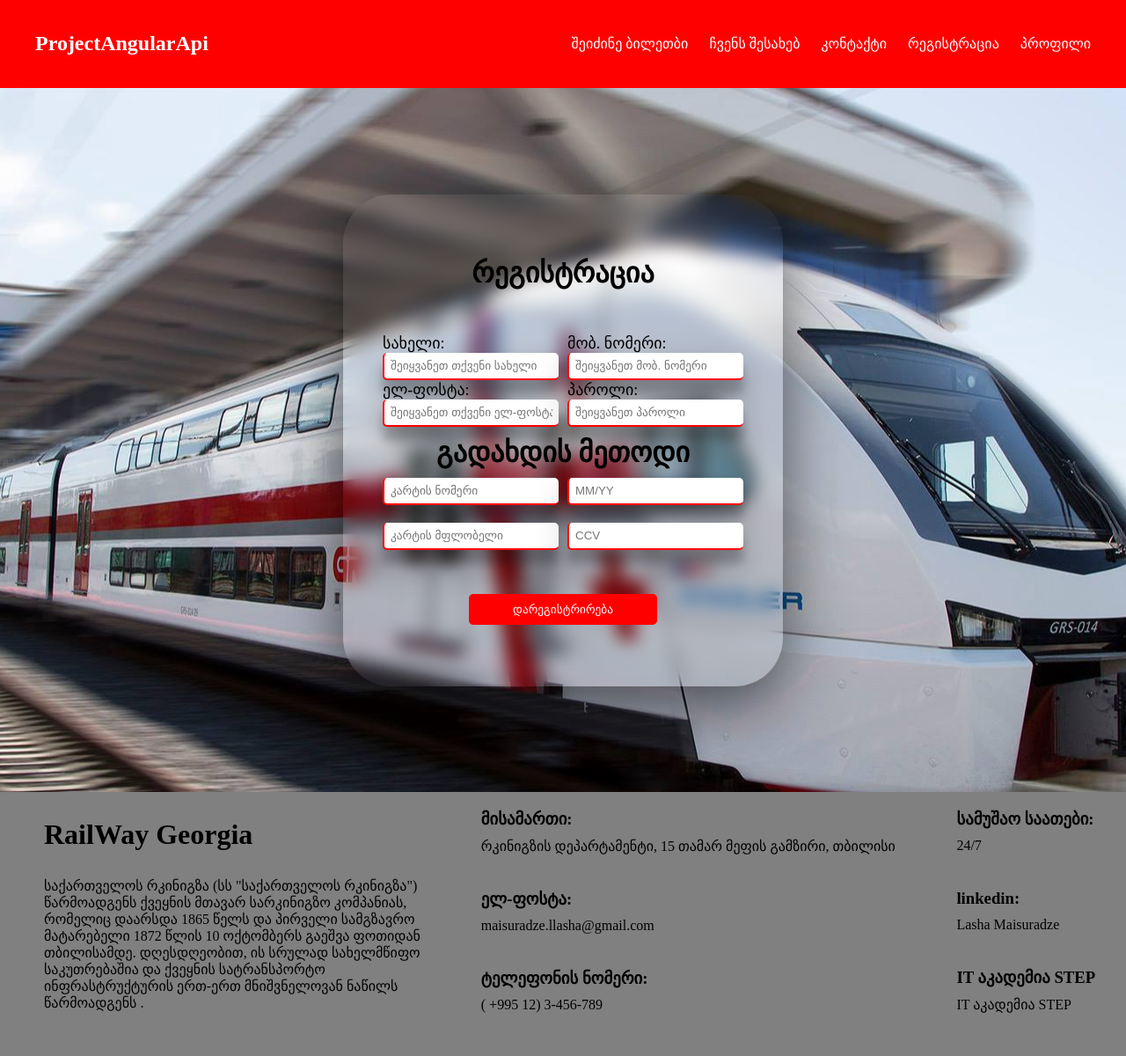
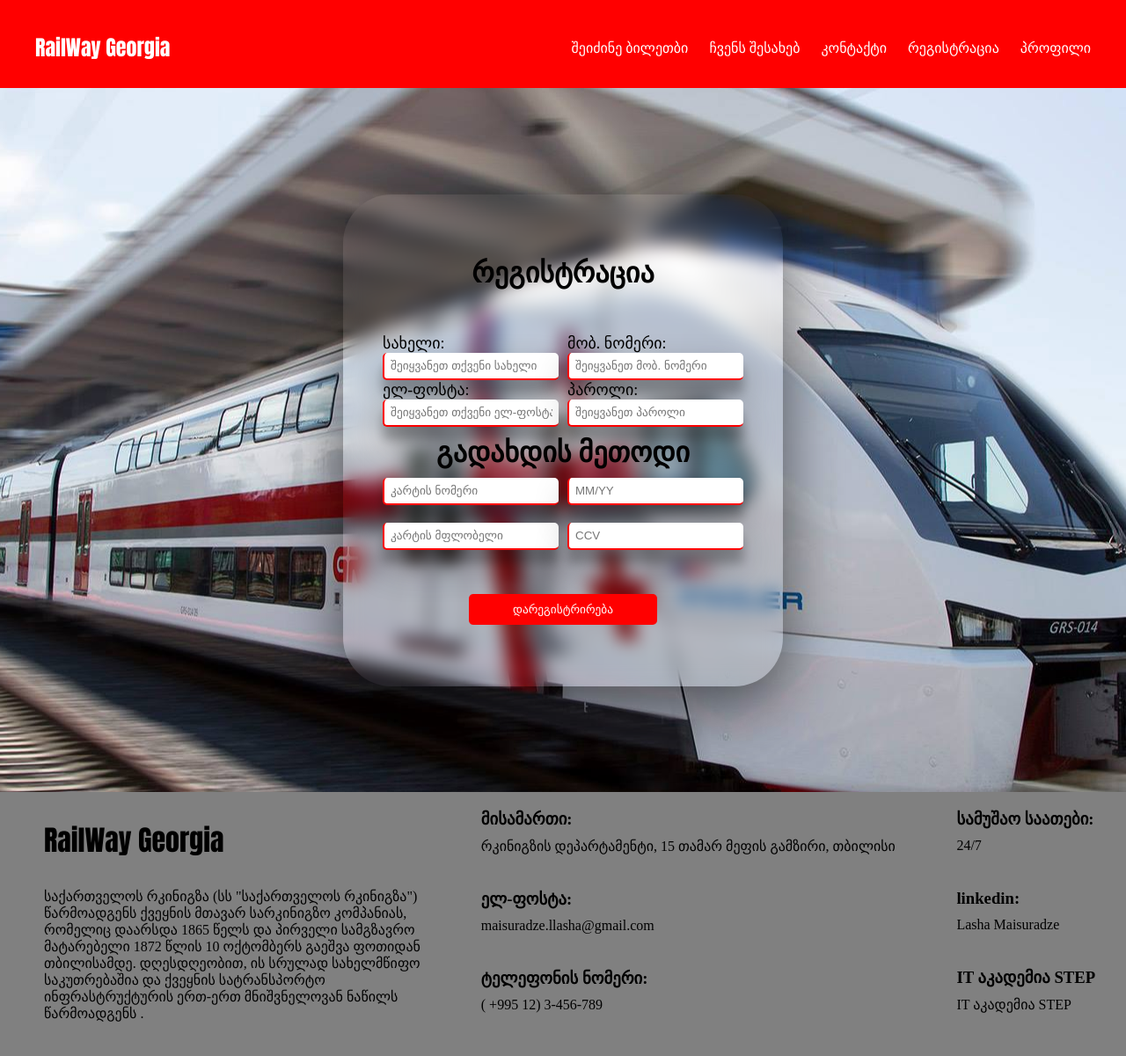
Before and after one commit to lashamm/projectAngular, an Angular app in the folder AngularProject/: page /profile in a window 1280 px wide. Shown: the whole page at 88% size. Built offline with nearby package versions, Linux system fonts and the light colour scheme.

Commit message:
almost done

```diff
--- a/AngularProject/src/app/about/about.component.html
+++ b/AngularProject/src/app/about/about.component.html
@@ -1,6 +1,6 @@
 <main>
     <div class="info">
-    <h1>RailWay Georgia</h1>
+    <h1 class="anton-regular">RailWay Georgia</h1>
     <p>საქართველოს რკინიგზა (სს "საქართველოს რკინიგზა") წარმოადგენს ქვეყნის მთავარ სარკინიგზო კომპანიას, რომელიც დაარსდა 1865 წელს და პირველი სამგზავრო მატარებელი 1872 წლის 10 ოქტომბერს გაეშვა ფოთიდან თბილისამდე. დღესდღეობით, ის სრულად სახელმწიფო საკუთრებაშია და ქვეყნის სატრანსპორტო ინფრასტრუქტურის ერთ-ერთ მნიშვნელოვან ნაწილს წარმოადგენს .</p>
     <h1>📊 ძირითადი ფაქტები და ინფრასტრუქტურა</h1>
     <ul>
@@ -12,7 +12,7 @@
         <li><strong>მაქსიმალური ქანობი:</strong> 3.7%</li>
         <li><strong>მინიმალური რადიუსი:</strong> 160 მ </li>
     </ul>
-    <h1>🚆 სამგზავრო და სატვირთო მომსახურება</h1>
+    <h1 class="anton-regular">🚆 სამგზავრო და სატვირთო მომსახურება</h1>
     <p>საქართველოს რკინიგზა უზრუნველყოფს როგორც შიდა, ასევე საერთაშორისო სამგზავრო და სატვირთო გადაზიდვებს. პოპულარული მიმართულებები მოიცავს თბილისი-ბათუმის ხაზს, სადაც გამოიყენება თანამედროვე ორსართულიანი მატარებლები Stadler-ისგან, მაქსიმალური სიჩქარით 160 კმ/სთ. სატვირთო გადაზიდვები წარმოადგენს კომპანიის შემოსავლის ძირითად წყაროს, სადაც 95%-ზე მეტი შემოსავალი მოდის სატვირთო ოპერაციებიდან, მათ შორის ნავთობის და სხვა ტვირთების ტრანზიტით .</p>
 </div>
     <div class="imgs">
--- a/AngularProject/src/app/about/about.component.scss
+++ b/AngularProject/src/app/about/about.component.scss
@@ -25,6 +25,13 @@ main{
     }
 }
 
+.anton-regular {
+  font-family: "Anton", sans-serif;
+  font-weight: 400;
+  font-style: normal;
+}
+
+
 @media screen and (max-width:1087px) {
     .info{
         width: 100% !important;
--- a/AngularProject/src/app/footer/footer.component.html
+++ b/AngularProject/src/app/footer/footer.component.html
@@ -1,7 +1,7 @@
 
 <div class="footParent">
 <div class="lilInfo">
-<h1>RailWay Georgia</h1>
+<h1 class="anton-regular">RailWay Georgia</h1>
     <p>საქართველოს რკინიგზა (სს "საქართველოს რკინიგზა") წარმოადგენს ქვეყნის მთავარ სარკინიგზო კომპანიას, რომელიც დაარსდა 1865 წელს და პირველი სამგზავრო მატარებელი 1872 წლის 10 ოქტომბერს გაეშვა ფოთიდან თბილისამდე. დღესდღეობით, ის სრულად სახელმწიფო საკუთრებაშია და ქვეყნის სატრანსპორტო ინფრასტრუქტურის ერთ-ერთ მნიშვნელოვან ნაწილს წარმოადგენს .</p>
 </div>
 <main>
--- a/AngularProject/src/app/footer/footer.component.scss
+++ b/AngularProject/src/app/footer/footer.component.scss
@@ -9,6 +9,11 @@ background-color: grey;
     gap:30px;
     padding-top:30px;
     padding-left: 50px;
+}
+.anton-regular {
+  font-family: "Anton", sans-serif;
+  font-weight: 400;
+  font-style: normal;
 }
 main{
     width: 60%;
--- a/AngularProject/src/app/header/header.component.html
+++ b/AngularProject/src/app/header/header.component.html
@@ -1,6 +1,6 @@
 <header class="header">
         <div class="header__container">
-            <a routerLink="/home" class="header__logo">ProjectAngularApi</a>
+            <a routerLink="/home" class="header__logo anton-regular">RailWay Georgia</a>
 
             <button (click)="togleBurger()" class="header__burger" aria-label="Toggle Menu">
                 <span class="header__burger-line"></span>
--- a/AngularProject/src/app/header/header.component.scss
+++ b/AngularProject/src/app/header/header.component.scss
@@ -127,3 +127,11 @@ $transition-speed: 0.3s;
         }
     }
 }
+
+
+
+.anton-regular {
+  font-family: "Anton", sans-serif;
+  font-weight: 400;
+  font-style: normal;
+}
--- a/AngularProject/src/app/profile/profile.component.ts
+++ b/AngularProject/src/app/profile/profile.component.ts
@@ -34,7 +34,7 @@ click(){
 this.cardOwner == '' ||
   this.expData == '' ||
       this.ccv == '' ){
-        Swal.fire("შეავსეთ ყველა ველი");
+        // Swal.fire("შეავსეთ ყველა ველი");
   }
   else{
   this.userObj.push({
@@ -43,7 +43,7 @@ this.cardOwner == '' ||
     'num': this.num,
     'pass': this.pass
   })
-  Swal.fire("თქვენ წარმატებით დარეგისტრირდით");
+  // Swal.fire("თქვენ წარმატებით დარეგისტრირდით");
   this.auth.auth()
   console.log(this.userObj)
   localStorage.setItem('userObj',JSON.stringify(this.userObj))
--- a/AngularProject/src/index.html
+++ b/AngularProject/src/index.html
@@ -6,10 +6,14 @@
   <base href="/">
   <meta name="viewport" content="width=device-width, initial-scale=1">
   <link rel="icon" type="image/x-icon" href="favicon.ico">
-  <!-- <link rel="stylesheet" href="sweetalert2.min.css"> -->
+  <link rel="preconnect" href="https://fonts.googleapis.com">
+<link rel="preconnect" href="https://fonts.gstatic.com" crossorigin>
+<link href="https://fonts.googleapis.com/css2?family=Anton&display=swap" rel="stylesheet">
+<link href="https://unpkg.com/aos@2.3.1/dist/aos.css" rel="stylesheet">
 </head>
 <body>
   <app-root></app-root>
   <script src="https://cdn.jsdelivr.net/npm/sweetalert2@11"></script>
+  <script src="https://unpkg.com/aos@2.3.1/dist/aos.js"></script>
 </body>
 </html>
```
